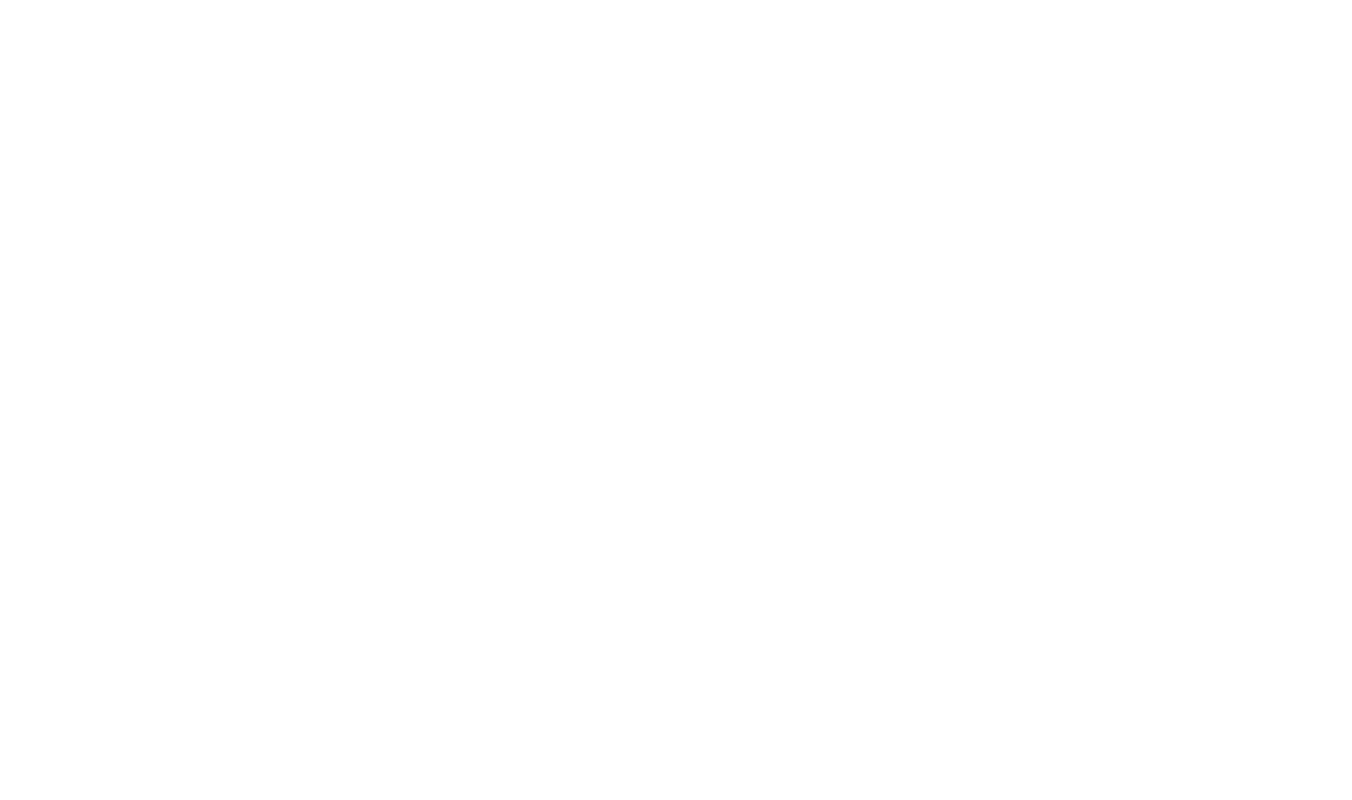
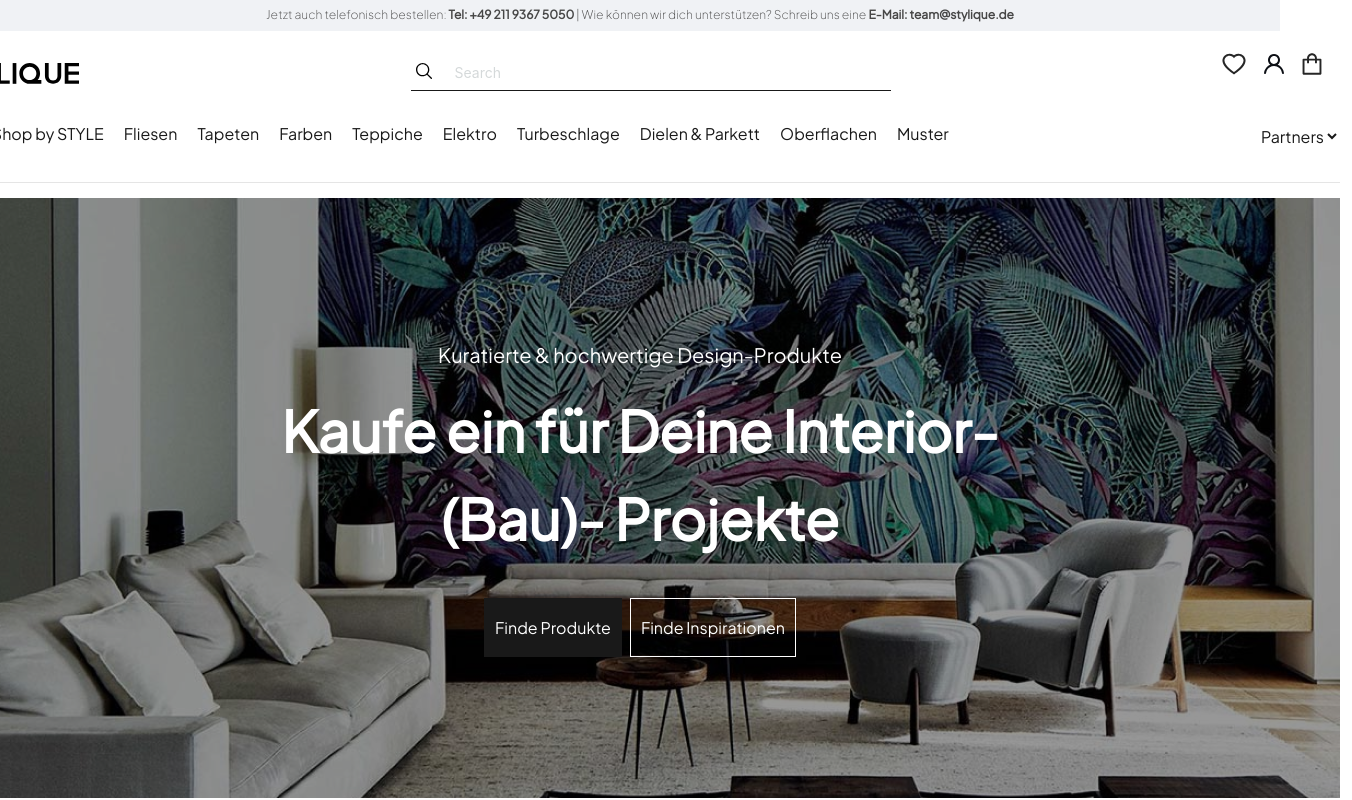
Before and after one commit to shant99/Stylique-Home-Page, a Next.js app: page / in a window 1280 px wide. Shown: the top 800 px of the page, 1352 px wide, since content can reach past the window. Built offline with nearby package versions, Linux system fonts and the light colour scheme.

Commit message:
15 commit

```diff
--- a/pages/index.tsx
+++ b/pages/index.tsx
@@ -13,11 +13,11 @@
 import styles from '../styles/Home.module.css';
 import 'antd/dist/antd.css';
 
-const Home: NextPage = ({products}: any) => {
+const Home: NextPage = ({products = []}: any) => {
 
   return (
     <div className={styles['home-page-container']}>
-        {/* <AboveHeader />
+        <AboveHeader />
         <Header />
         <UnderHeader />
         <ProductsSection products={products}/>
@@ -25,7 +25,7 @@
           imageUrl="/Rectangle3.png"
           buttonName="Jetzt als Hersteller bewerben"
           productTitle="Hohe Produktqualität durch sorgfältige Auswahl von Herstellern & Produkten"
-        /> */}
+        />
         {/* <CarouselSection
           products={products}
           title='Neue Produkte & Kollektionen'
--- a/styles/Home.module.css
+++ b/styles/Home.module.css
@@ -6,9 +6,7 @@
 }
 
 @media screen and (min-width: 993px) and (max-width: 1200px){
-  /* .home-page-container{
-    padding: 0 70px;
-  } */
+
 }
 @media screen and (min-width: 769px) and (max-width: 992px) {
 
--- a/styles/globals.css
+++ b/styles/globals.css
@@ -39,7 +39,5 @@
 
 
 @media (max-width: 920px){
-	body.lock{
-		/* overflow: hidden; */
-	}
+
 }
```
